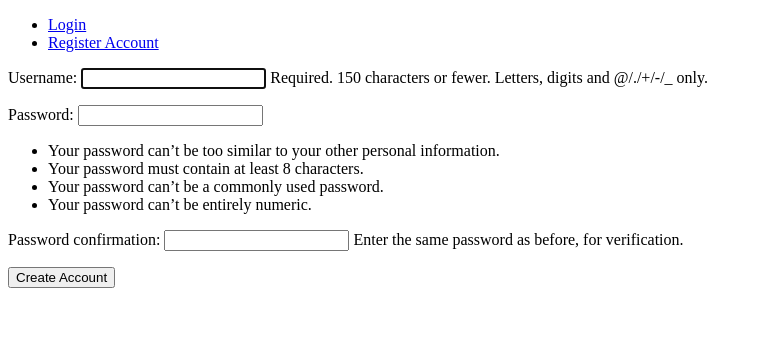
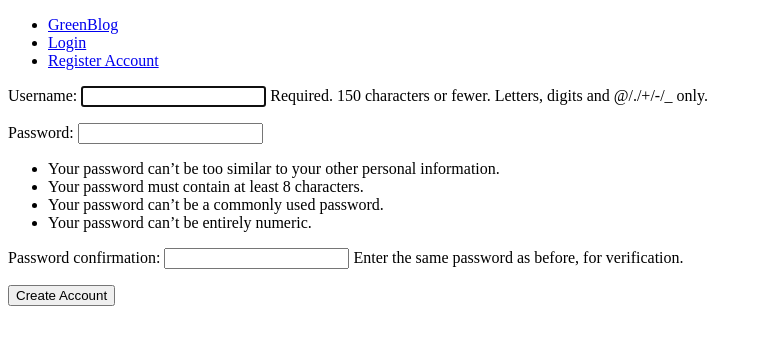
Before and after one commit to mostafa-yasen/green-blog, a Django app: page /accounts/create/ in a window 1280 px wide. Shown: the top 345 px of the page, without its empty margins (0-762 px from the left). Run offline with Django 4.2, Linux system fonts and the light colour scheme.

Commit message:
feature/blog-settings | Added home link in navbar

```diff
--- a/greenblog/templates/base.html
+++ b/greenblog/templates/base.html
@@ -11,6 +11,8 @@
 <body>
   {% block header %}
   <ul>
+    <li><a href="{% url 'home' %}">GreenBlog</a></li>
+
     {% if request.user.is_authenticated %}
 
     {% block logged_in_nav %}{% endblock %}
```
